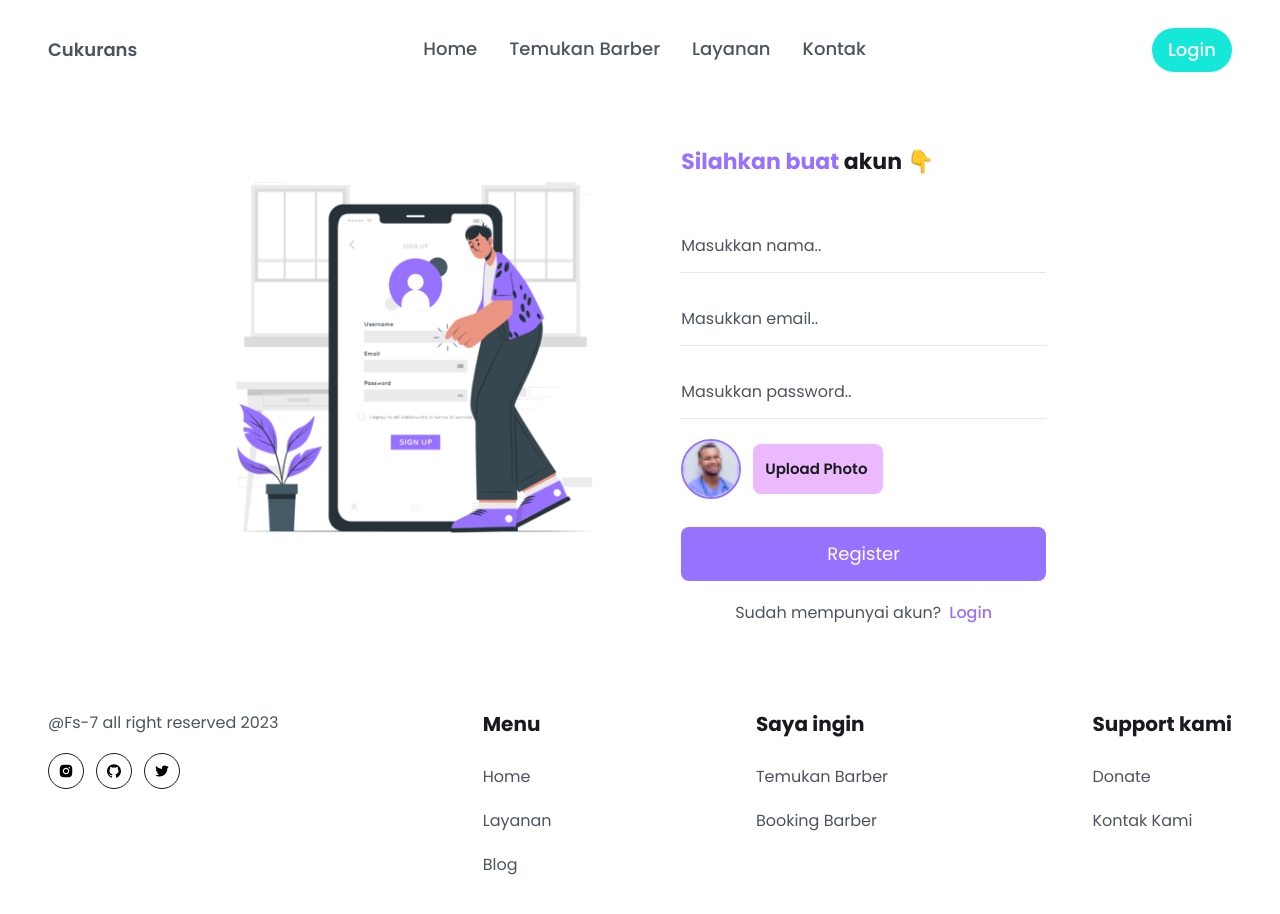
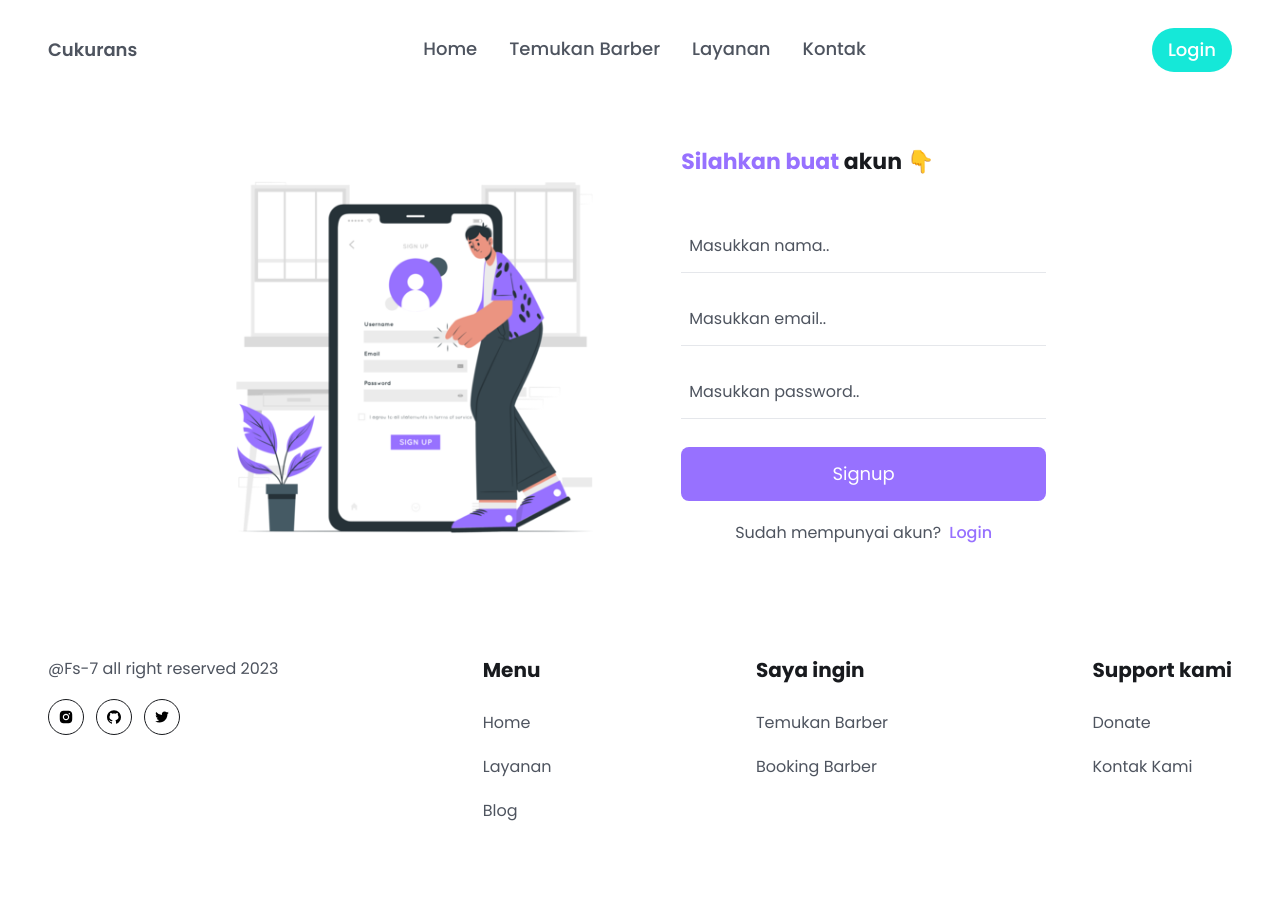
Before and after one commit to FullStack-7/cukurans-frontend, a React (Vite) app: page /register in a window 1280 px wide. Shown: the top 914 px of the page. Built offline with nearby package versions, Linux system fonts and the light colour scheme.

Commit message:
{Fetch API for Register}

```diff
--- /dev/null
+++ b/config.js
@@ -0,0 +1 @@
+export const BASE_URL = 'https://easy-erin-ray-wig.cyclic.app';
--- a/package.json
+++ b/package.json
@@ -10,6 +10,7 @@
     "preview": "vite preview"
   },
   "dependencies": {
+    "axios": "^1.6.2",
     "react": "^18.2.0",
     "react-dom": "^18.2.0",
     "react-icons": "^4.12.0",
--- a/src/main.jsx
+++ b/src/main.jsx
@@ -3,11 +3,20 @@ import ReactDOM from 'react-dom/client';
 import App from './App.jsx';
 import './index.css';
 import { BrowserRouter } from 'react-router-dom';
+import { ToastContainer } from 'react-toastify';
+import 'react-toastify/dist/ReactToastify.css';
 
 ReactDOM.createRoot(document.getElementById('root')).render(
 	<React.StrictMode>
 		<BrowserRouter>
 			<App />
+			<ToastContainer
+				position="top-right"
+				autoClose={3000}
+				closeOnClick
+				pauseOnHover={false}
+				theme="light"
+			/>
 		</BrowserRouter>
 	</React.StrictMode>,
 );
--- a/src/pages/Signup.jsx
+++ b/src/pages/Signup.jsx
@@ -1,28 +1,49 @@
+import axios from 'axios';
+import { useState } from 'react';
+import HashLoader from 'react-spinners/HashLoader';
+import { toast } from 'react-toastify';
+import { Link, useNavigate } from 'react-router-dom';
 import registerImg from '../assets/register-img.png';
-import avatar from '../assets/avatar-icon.png';
-import { Link } from 'react-router-dom';
-import { useState } from 'react';
+import { BASE_URL } from '../../config.js';
 
 const SignUp = () => {
-	const [selectedFile, setSelectedFile] = useState(null);
+	const [loading, setLoading] = useState(false);
 
 	const [formData, setFormData] = useState({
-		name: '',
+		username: '',
 		email: '',
 		password: '',
-		photo: selectedFile,
 	});
+
+	const navigate = useNavigate();
 
 	const handleInputChange = (e) => {
 		setFormData({ ...formData, [e.target.name]: e.target.value });
 	};
 
-	const handleFileChange = (e) => {
-		const file = e.target.files[0];
-	};
+	const handleSubmit = async (e) => {
+		e.preventDefault();
 
-	const handleSubmit = (e) => {
-		e.preventDefault();
+		setLoading(true);
+
+		try {
+			const response = await axios.post(`${BASE_URL}/auth/regis`, formData, {
+				headers: {
+					'Content-Type': 'application/json',
+				},
+			});
+
+			const { message } = response.data;
+
+			setLoading(false);
+			toast.success(message);
+			navigate('/login');
+
+			console.log(message);
+		} catch (error) {
+			toast.error(error.message);
+			setLoading(false);
+		}
 	};
 
 	return (
@@ -41,11 +62,11 @@ const SignUp = () => {
 						<div className="mb-5">
 							<input
 								type="text"
-								name="name"
+								name="username"
 								placeholder="Masukkan nama.."
-								value={formData.name}
+								value={formData.username}
 								onChange={handleInputChange}
-								className="w-full pr-4 py-3 border-b border-solid border-[#006ff61] focus:outline-none focus:border-b-primaryColor text-[16px] leading-7 text-headingColor placeholder:text-textColor cursor-pointer"
+								className="w-full pr-4 py-3 px-2 border-b border-solid border-[#006ff61] focus:outline-none focus:border-b-primaryColor text-[16px] leading-7 text-headingColor placeholder:text-textColor cursor-pointer"
 								required
 							/>
 						</div>
@@ -56,7 +77,7 @@ const SignUp = () => {
 								placeholder="Masukkan email.."
 								value={formData.email}
 								onChange={handleInputChange}
-								className="w-full pr-4 py-3 border-b border-solid border-[#006ff61] focus:outline-none focus:border-b-primaryColor text-[16px] leading-7 text-headingColor placeholder:text-textColor cursor-pointer"
+								className="w-full pr-4 py-3 px-2 border-b border-solid border-[#006ff61] focus:outline-none focus:border-b-primaryColor text-[16px] leading-7 text-headingColor placeholder:text-textColor cursor-pointer"
 								required
 							/>
 						</div>
@@ -67,39 +88,17 @@ const SignUp = () => {
 								placeholder="Masukkan password.."
 								value={formData.password}
 								onChange={handleInputChange}
-								className="w-full pr-4 py-3 border-b border-solid border-[#006ff61] focus:outline-none focus:border-b-primaryColor text-[16px] leading-7 text-headingColor placeholder:text-textColor cursor-pointer"
+								className="w-full pr-4 py-3 px-2 border-b border-solid border-[#006ff61] focus:outline-none focus:border-b-primaryColor text-[16px] leading-7 text-headingColor placeholder:text-textColor cursor-pointer"
 								required
 							/>
 						</div>
 
-						<div className="mb-5 flex items-center gap-3">
-							<figure className="w-[60px] h-[60px] rounded-full border-2 border-solid border-purpleColor flex items-center justify-center">
-								<img src={avatar} alt="" className="w-full rounded-full" />
-							</figure>
-
-							<div className="relative w-[130px] h-[50px]">
-								<input
-									type="file"
-									name="photo"
-									onChange={handleFileChange}
-									id="customFile"
-									accept=".jpg, .jpeg, .png"
-									className="absolute top-0 left-0 w-full h-full opacity-0 cursor-pointer"
-								/>
-
-								<label
-									htmlFor="customFile"
-									className="absolute top-0 left-0 w-full h-full flex items-center px-[0.75rem] py-[0.375rem] text-[15px] leading-6 overflow-hidden bg-[#bb00ff46] text-headingColor font-semibold rounded-lg truncate cursor-pointer text-center">
-									Upload Photo
-								</label>
-							</div>
-						</div>
-
 						<div className="mt-7">
 							<button
+								disabled={loading && true}
 								type="submit"
 								className="w-full bg-purpleColor text-white text-[18px] leading-[30px] rounded-lg py-3 px-3">
-								Register
+								{loading ? <HashLoader size={24} color="#fff" /> : 'Signup'}
 							</button>
 						</div>
 
```
Also changed, not shown: 1 other file (tests, documents, lock files or other folders).
